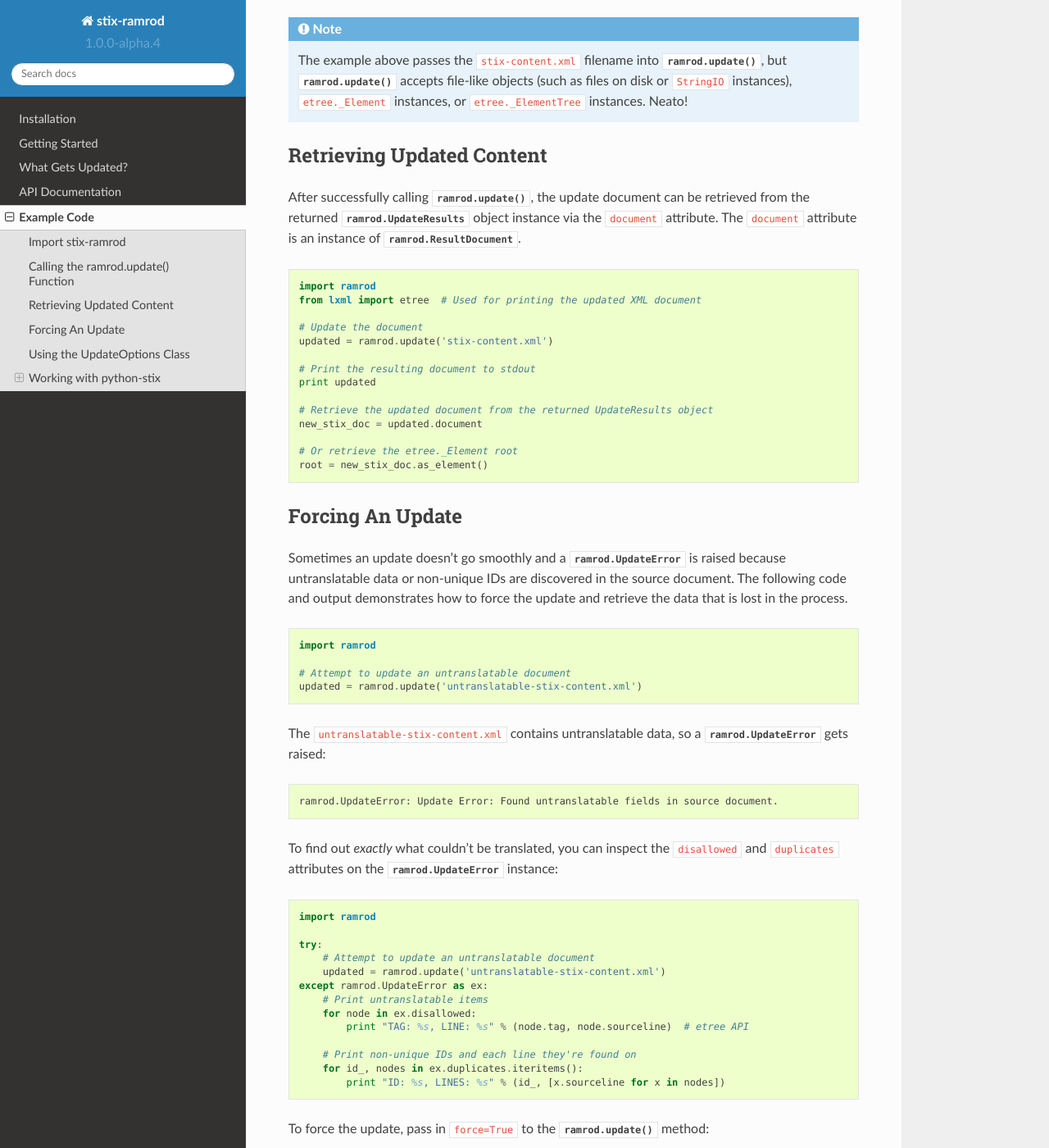
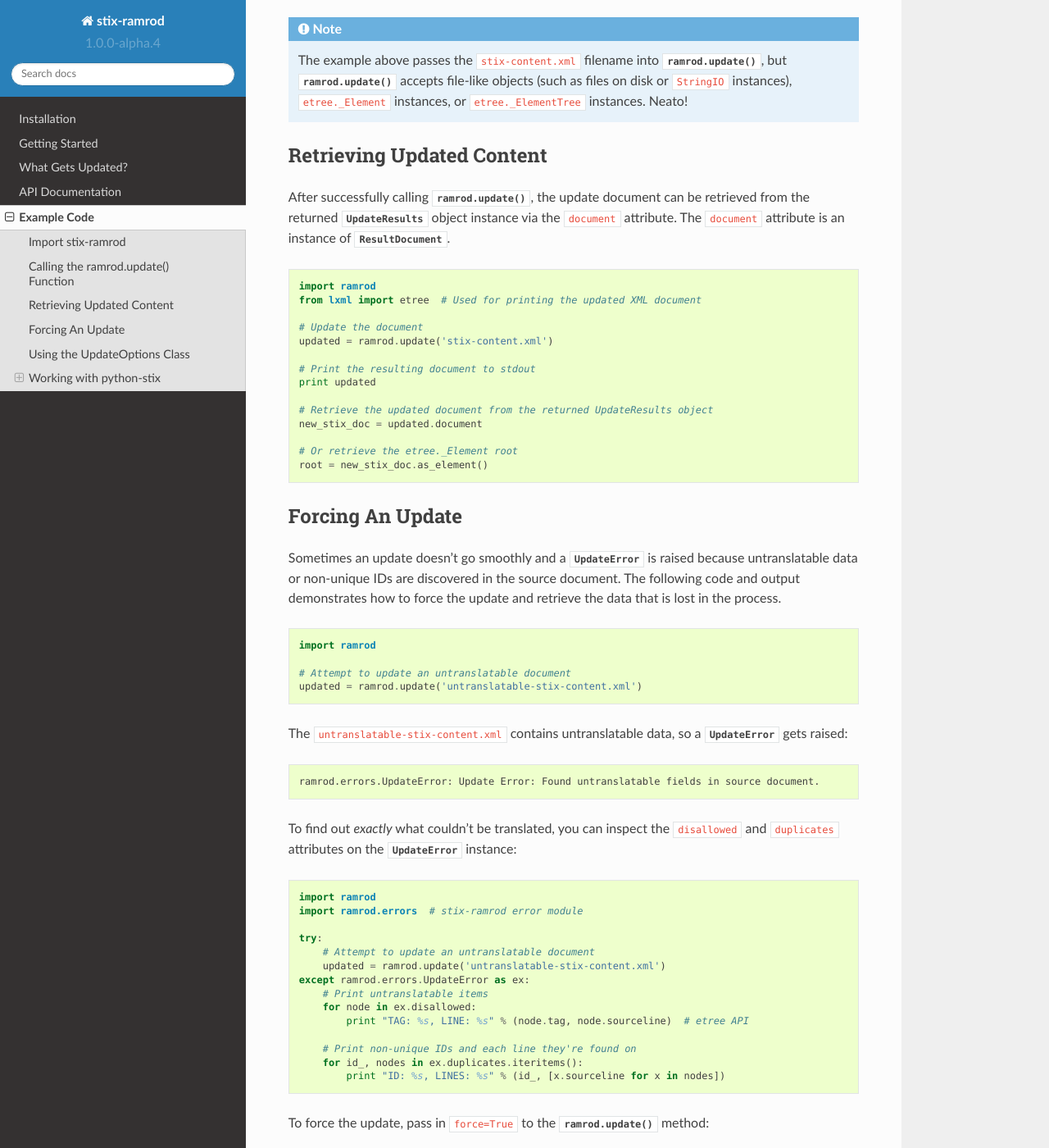
Before and after one commit to STIXProject/stix-ramrod, a Sphinx documentation site: the page built from docs/api/examples.rst, in a window 1280 px wide and 1400 px high, scrolled down 679 px. Shown: the whole window at 82% size. Built offline with Sphinx 7.4.7 and the Read the Docs theme 2.0.0, drawn with Linux system fonts in a browser that asks for light colours; some of the changed text lies outside the part shown.

Commit message:
Updated the code example docs to align with new package layout

```diff
--- a/docs/api/examples.rst
+++ b/docs/api/examples.rst
@@ -21,7 +21,7 @@ Calling the ramrod.update() Function
 
 Once the imports are taken care of you only need to call the
 :meth:`ramrod.update` method, which parses the content, updates it, and
-returns an instance of :class:`ramrod.UpdateResults`.
+returns an instance of :class:`.UpdateResults`.
 
 .. code-block:: python
 
@@ -42,9 +42,9 @@ Retrieving Updated Content
 ^^^^^^^^^^^^^^^^^^^^^^^^^^
 
 After successfully calling :meth:`ramrod.update`, the update document can be
-retrieved from the returned :class:`ramrod.UpdateResults` object instance via
+retrieved from the returned :class:`.UpdateResults` object instance via
 the ``document`` attribute. The ``document`` attribute is an instance of
-:class:`ramrod.ResultDocument`.
+:class:`.ResultDocument`.
 
 .. code-block:: python
 
@@ -67,7 +67,7 @@ the ``document`` attribute. The ``document`` attribute is an instance of
 Forcing An Update
 ^^^^^^^^^^^^^^^^^
 
-Sometimes an update doesn't go smoothly and a :class:`ramrod.UpdateError`
+Sometimes an update doesn't go smoothly and a :class:`.UpdateError`
 is raised because untranslatable data or non-unique IDs are discovered in the
 source document. The following code and output demonstrates how to force the
 update and retrieve the data that is lost in the process.
@@ -80,25 +80,26 @@ update and retrieve the data that is lost in the process.
     updated = ramrod.update('untranslatable-stix-content.xml')
 
 The ``untranslatable-stix-content.xml`` contains untranslatable data, so a
-:class:`ramrod.UpdateError` gets raised:
+:class:`.UpdateError` gets raised:
 
 .. testoutput::
 
-    ramrod.UpdateError: Update Error: Found untranslatable fields in source document.
+    ramrod.errors.UpdateError: Update Error: Found untranslatable fields in source document.
 
 
 To find out *exactly* what couldn't be translated, you can inspect the
-``disallowed`` and ``duplicates`` attributes on the :class:`ramrod.UpdateError`
+``disallowed`` and ``duplicates`` attributes on the :class:`.UpdateError`
 instance:
 
 .. code-block:: python
 
     import ramrod
+    import ramrod.errors  # stix-ramrod error module
 
     try:
         # Attempt to update an untranslatable document
         updated = ramrod.update('untranslatable-stix-content.xml')
-    except ramrod.UpdateError as ex:
+    except ramrod.errors.UpdateError as ex:
         # Print untranslatable items
         for node in ex.disallowed:
             print "TAG: %s, LINE: %s" % (node.tag, node.sourceline)  # etree API
@@ -118,7 +119,7 @@ To force the update, pass in ``force=True`` to the :meth:`ramrod.update` method:
 
 After successfully force-updating the document, items that had IDs remapped
 or that were lost in translation can be retrieved from the returned
-:class:`ramrod.UpdateResults` object instance.
+:class:`.UpdateResults` object instance.
 
 .. code-block:: python
 
@@ -139,11 +140,11 @@ or that were lost in translation can be retrieved from the returned
 Using the UpdateOptions Class
 ^^^^^^^^^^^^^^^^^^^^^^^^^^^^^
 
-Instances of the :class:`ramrod.UpdateOptions` class can be passed into the
+Instances of the :class:`.UpdateOptions` class can be passed into the
 :meth:`ramrod.update` method to tweak what gets updated in a STIX or CybOX
 document.
 
-The following example shows how to use the :class:`ramrod.UpdateOptions` class
+The following example shows how to use the :class:`.UpdateOptions` class
 to let the update code know **not** to update controlled vocabulary instances:
 
 .. code-block:: python
@@ -172,7 +173,7 @@ consume and produce specific versions of STIX, as detailed
 
 Because python-stix consumes specific versions of STIX content, older content
 needs to be updated before it can be parsed. Luckily, updating old versions of
-STIX content is easy with **stix-ramrod**!.
+STIX content is easy with **stix-ramrod**!
 
 Example
 ~~~~~~~
@@ -201,4 +202,4 @@ python-stix can parse it. This code works with python-stix v1.1.1.1.
 .. note::
 
     The example above assumes that the input content can be upgraded without
-    raising a :class:`ramrod.UpdateError` or any other exceptions.
+    raising a :class:`.UpdateError` or any other exceptions.
```
